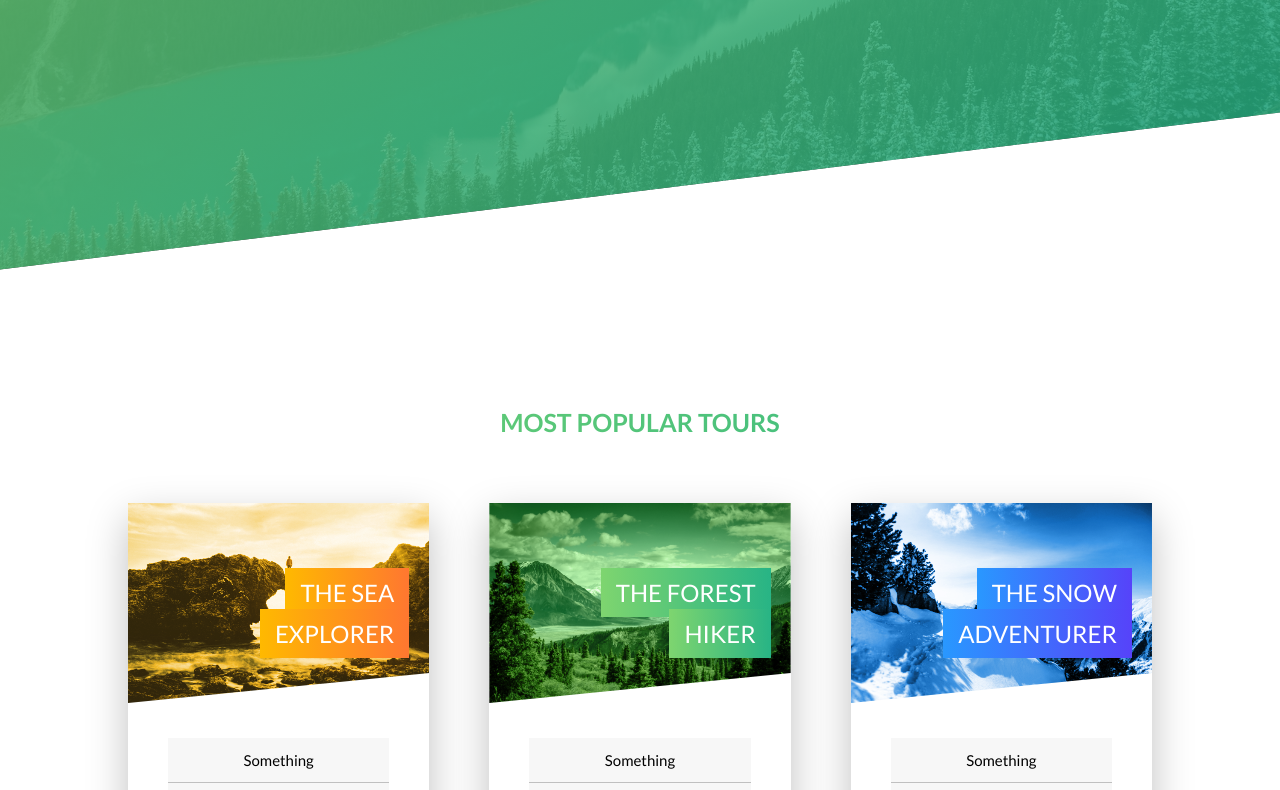
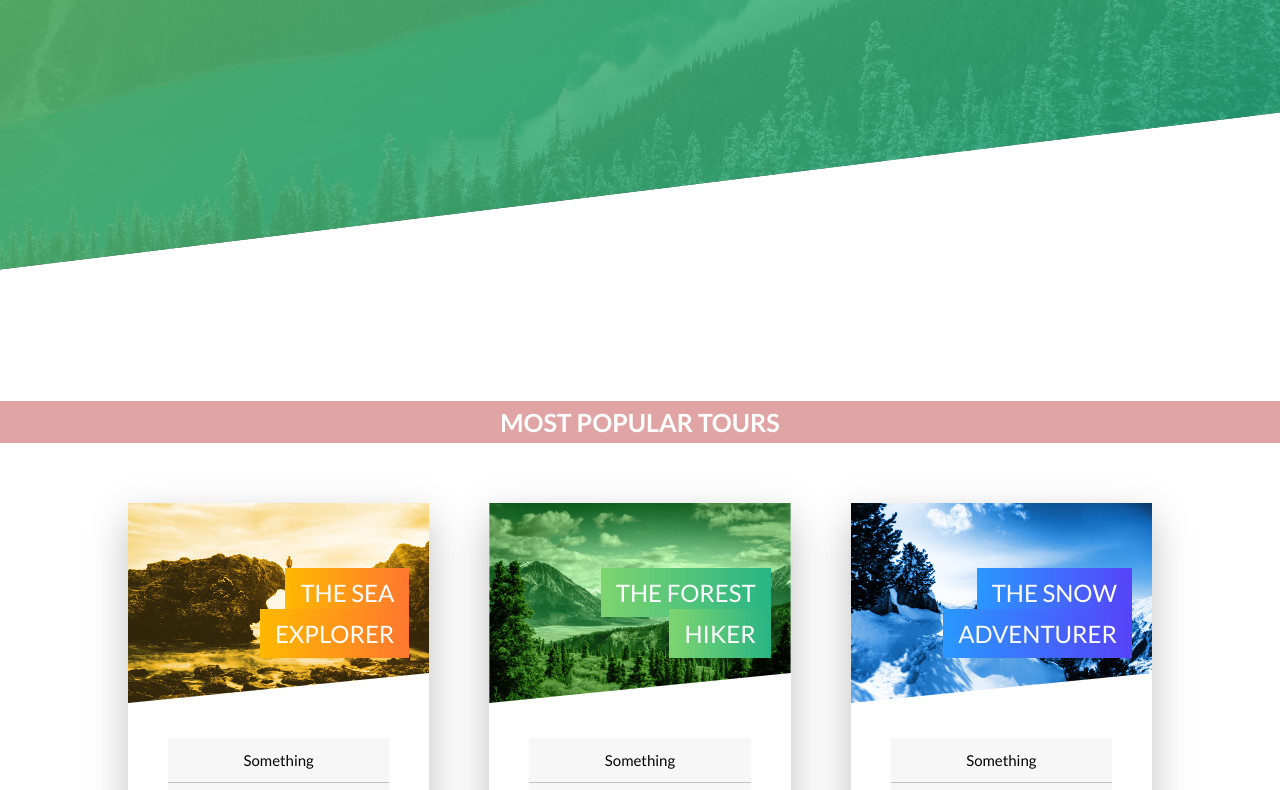
Before and after one commit to ismaxcf/Natours, a website built with webpack: page index.html in a window 1280 px wide. Shown: the part 2010-2800 px from the top of the page. Built offline with nearby package versions, Linux system fonts and the light colour scheme.

Commit message:
Add new background color to About Us Title

```diff
--- a/src/styles/pages/_home.scss
+++ b/src/styles/pages/_home.scss
@@ -11,11 +11,10 @@
         font-size: 2.5rem;
         font-weight: 700;
         text-transform: uppercase;
-        background: linear-gradient(to right, $color-primary-light 0%,$color-primary-dark 100%);
+        background-color: #e0a4a4;
         text-align: center;
         // background: linear-gradient(to right, #30CFD0 0%, #330867 100%);
-        -webkit-background-clip: text;
-        color: transparent;
+        color: white;
         transition: all 1.5s;
         &:hover{
             transform: skewY(5deg) skewX(2deg) scale(1.1);
```
